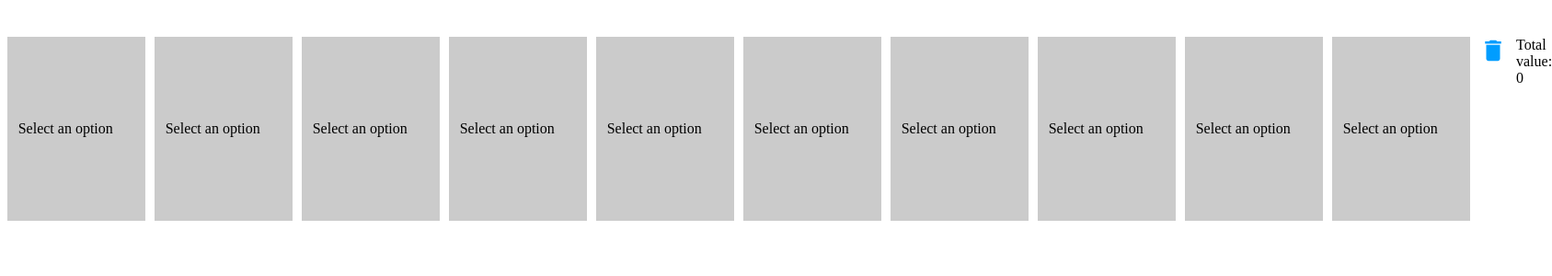
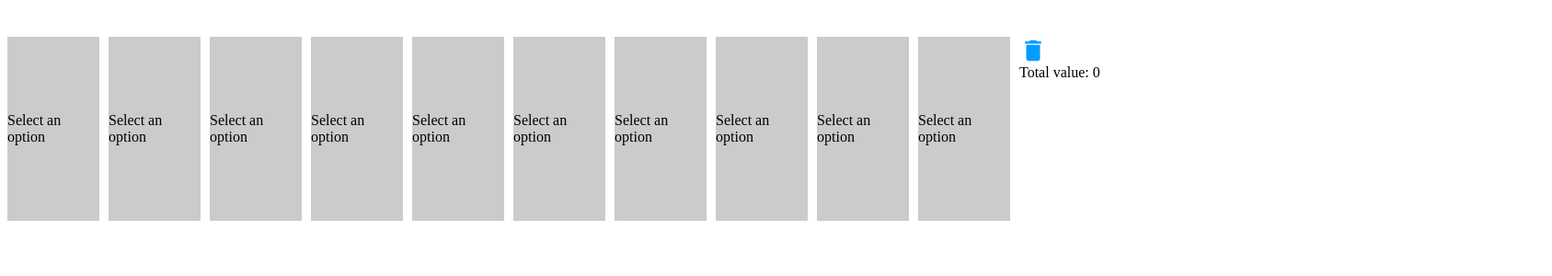
Before and after one commit to rim0411/Interactive-boxes, an Angular app: page / in a window 1280 px wide. Shown: the top 300 px of the page at 92% size, 1687 px wide, since content can reach past the window. Built offline with nearby package versions, Linux system fonts and the light colour scheme.

Commit message:
local changes

```diff
--- a/src/app/app.component.css
+++ b/src/app/app.component.css
@@ -14,7 +14,6 @@
 .container-options{
     margin-top:50px;
     border: solid rgb(127, 124, 124);
-    width:50%;
     padding:45px;
     margin:auto
 }
@@ -23,3 +22,7 @@
     font-size: 30px;
     cursor: pointer;
 }
+.right-section{
+    display: flex;
+    flex-direction: column;
+}
--- a/src/app/app.component.html
+++ b/src/app/app.component.html
@@ -3,9 +3,11 @@
 @for (box of boxes; track boxes) {
 <app-box [boxValue]="box" (clickedBox)="doSomeActionsOnBox($event)"></app-box>
 }
+<div class="right-section">
 <i class="material-icons delete-icon" (click)="refreshBoxes()" >delete</i>
 Total value:
 {{sumOfFilledBoxesValue}}
+</div>
 </div>
 @if(isOptionsSelectionsOpened){
 <diV class="container-options" >
--- a/src/app/app.component.ts
+++ b/src/app/app.component.ts
@@ -30,7 +30,7 @@ export class AppComponent {
     for (let i = 1; i <= 10; i++) {
       this.boxes.push({ id: i, color: 'grey', optionSelected: null, isMessageSelection: true, value: 3 * i + 6 })
     }
-    for (let i = 1; i <= 12; i++) {
+    for (let i = 1; i <= 20; i++) {
       this.optionSelections.push({ value: i * 2 + 1, color: 'grey', idBox: -1 })
     }
     // getting the values inside boxes after filling them and refresh the page
--- a/src/app/box/box.component.css
+++ b/src/app/box/box.component.css
@@ -1,5 +1,5 @@
 .box {
-    width: 150px;
+    width: 100px;
     height: 200px;
     display: flex;
 }
```
